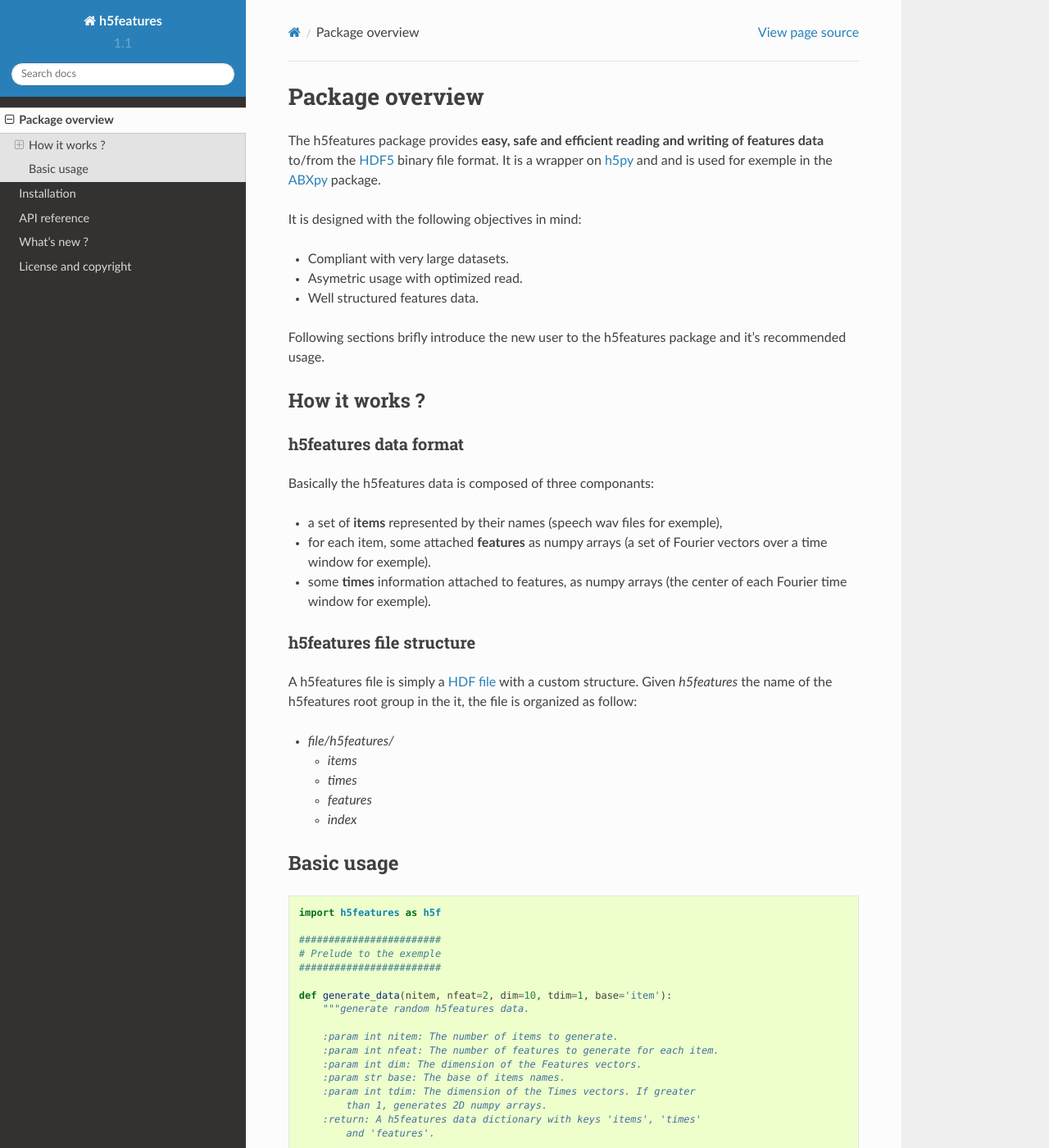
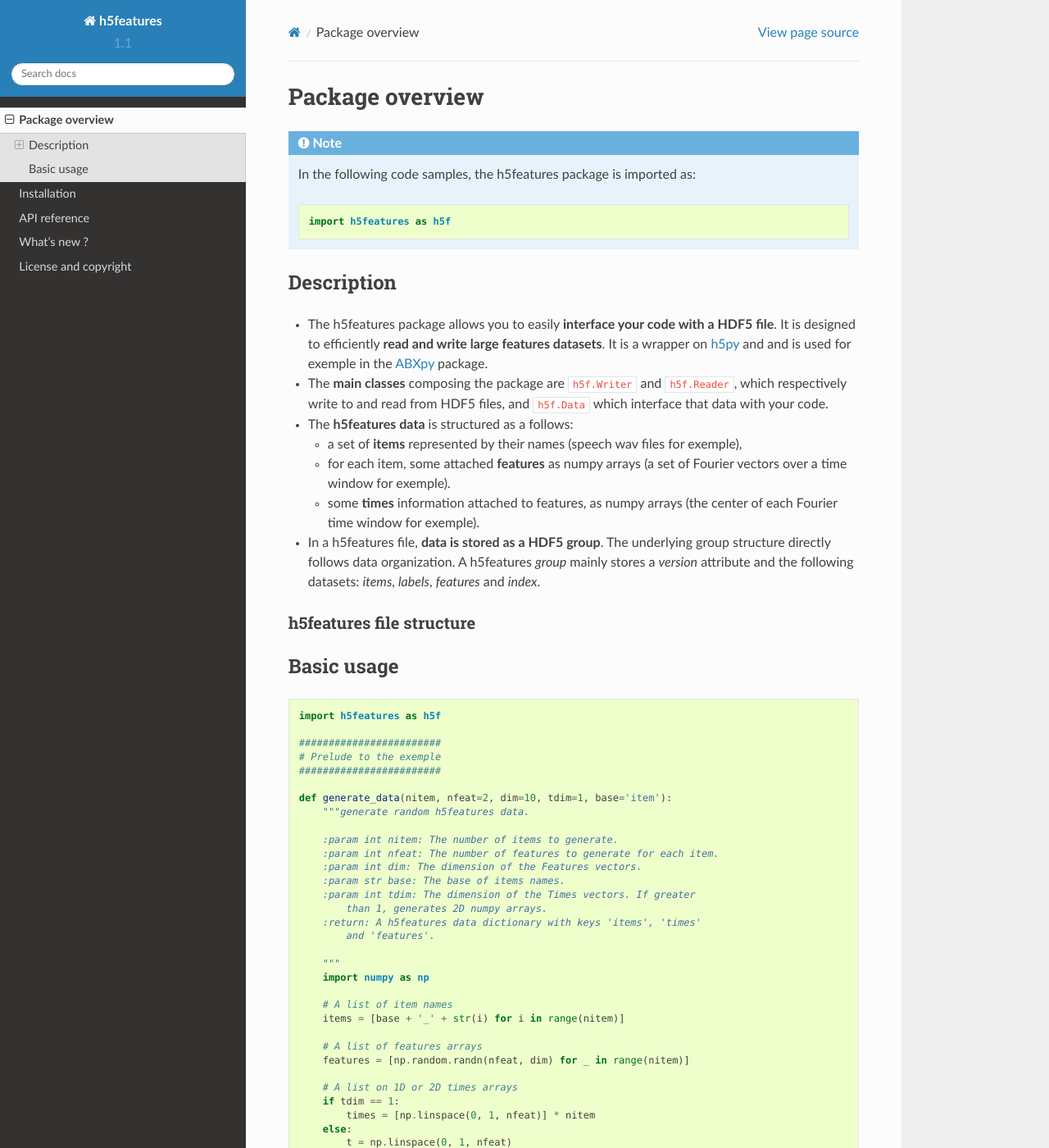
Before and after one commit to bootphon/h5features, a Sphinx documentation site: the page built from docs/overview.rst, in a window 1280 px wide and 1400 px high. Shown: the whole window at 82% size. Built offline with Sphinx 7.4.7 and the Read the Docs theme 2.0.0, drawn with Linux system fonts in a browser that asks for light colours.

Commit message:
Updated doc

```diff
--- a/TODO.rst
+++ b/TODO.rst
@@ -4,10 +4,9 @@
 ---------------
 
 * docs/usage.rst
-* write the h5f.Data class as front end for sending/receiving data
-  to/from the package.
-* improve the reader interface (do not check on reading)
 * implement read(index)
+* read/write bigger than RAM
+* rename times as labels, arbitrary homogoneous type
 
 For a future release
 --------------------
--- a/docs/conf.py
+++ b/docs/conf.py
@@ -148,7 +148,7 @@
 # Add any paths that contain custom static files (such as style sheets) here,
 # relative to this directory. They are copied after the builtin static files,
 # so a file named "default.css" will overwrite the builtin "default.css".
-html_static_path = ['_static']
+#html_static_path = ['_static']
 
 # Add any extra paths that contain custom files (such as robots.txt or
 # .htaccess) here, relative to this directory. These files are copied
--- a/docs/overview.rst
+++ b/docs/overview.rst
@@ -2,54 +2,46 @@
 Package overview
 ================
 
-The h5features package provides **easy, safe and efficient reading and
-writing of features data** to/from the `HDF5`_ binary file format.  It
-is a wrapper on `h5py`_ and and is used for exemple in the `ABXpy`_
-package.
+.. highlight:: python
+.. note::
 
-It is designed with the following objectives in mind:
+   In the following code samples, the h5features package is imported as::
 
-* Compliant with very large datasets.
+     import h5features as h5f
 
-* Asymetric usage with optimized read.
+Description
+===========
 
-* Well structured features data.
+* The h5features package allows you to easily **interface your code
+  with a HDF5 file**. It is designed to efficiently **read and write
+  large features datasets**. It is a wrapper on `h5py`_ and and is
+  used for exemple in the `ABXpy`_ package.
 
-Following sections brifly introduce the new user to the h5features
-package and it's recommended usage.
+* The **main classes** composing the package are ``h5f.Writer`` and
+  ``h5f.Reader``, which respectively write to and read from HDF5
+  files, and ``h5f.Data`` which interface that data with your code.
 
-How it works ?
-==============
+* The **h5features data** is structured as a follows:
 
-h5features data format
-----------------------
+  * a set of **items** represented by their names (speech wav files
+    for exemple),
 
-Basically the h5features data is composed of three componants:
+  * for each item, some attached **features** as numpy arrays (a set of
+    Fourier vectors over a time window for exemple).
 
-* a set of **items** represented by their names (speech wav files for
-  exemple),
+  * some **times** information attached to features, as numpy arrays (the
+    center of each Fourier time window for exemple).
 
-* for each item, some attached **features** as numpy arrays (a set of
-  Fourier vectors over a time window for exemple).
+* In a h5features file, **data is stored as a HDF5 group**.  The
+  underlying group structure directly follows data organization. A
+  h5features *group* mainly stores a *version* attribute and the
+  following datasets: *items*, *labels*, *features* and *index*.
 
-* some **times** information attached to features, as numpy arrays (the
-  center of each Fourier time window for exemple).
 
 
 h5features file structure
 -------------------------
 
-A h5features file is simply a `HDF file
-<http://docs.h5py.org/en/latest/quick.html>`_ with a custom
-structure. Given *h5features* the name of the h5features root group in
-the it, the file is organized as follow:
-
-- *file/h5features/*
-
-  - *items*
-  - *times*
-  - *features*
-  - *index*
 
 Basic usage
 ===========
@@ -58,5 +50,5 @@
    :code: python
 
 .. _h5py: http://docs.h5py.org
-.. _HDF5: http://hdfgroup.org
+.. _HDF5: http://www.hdfgroup.org/HDF5/
 .. _ABXpy: https://github.com/bootphon/ABXpy
```
Also changed, not shown: docs/index.rst (+8 -3 lines), docs/whatsnew.rst (+11 -11 lines), 1 other file.
